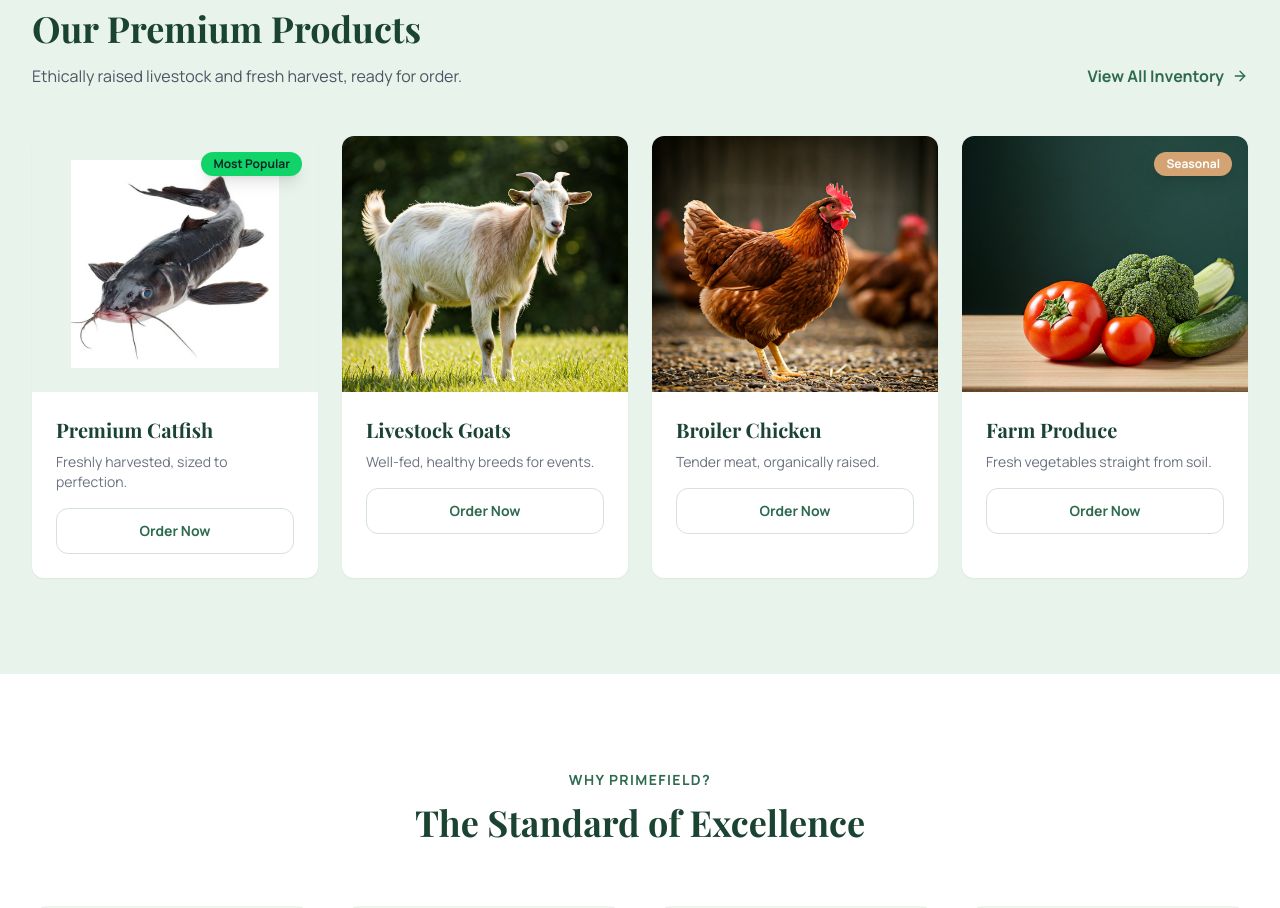
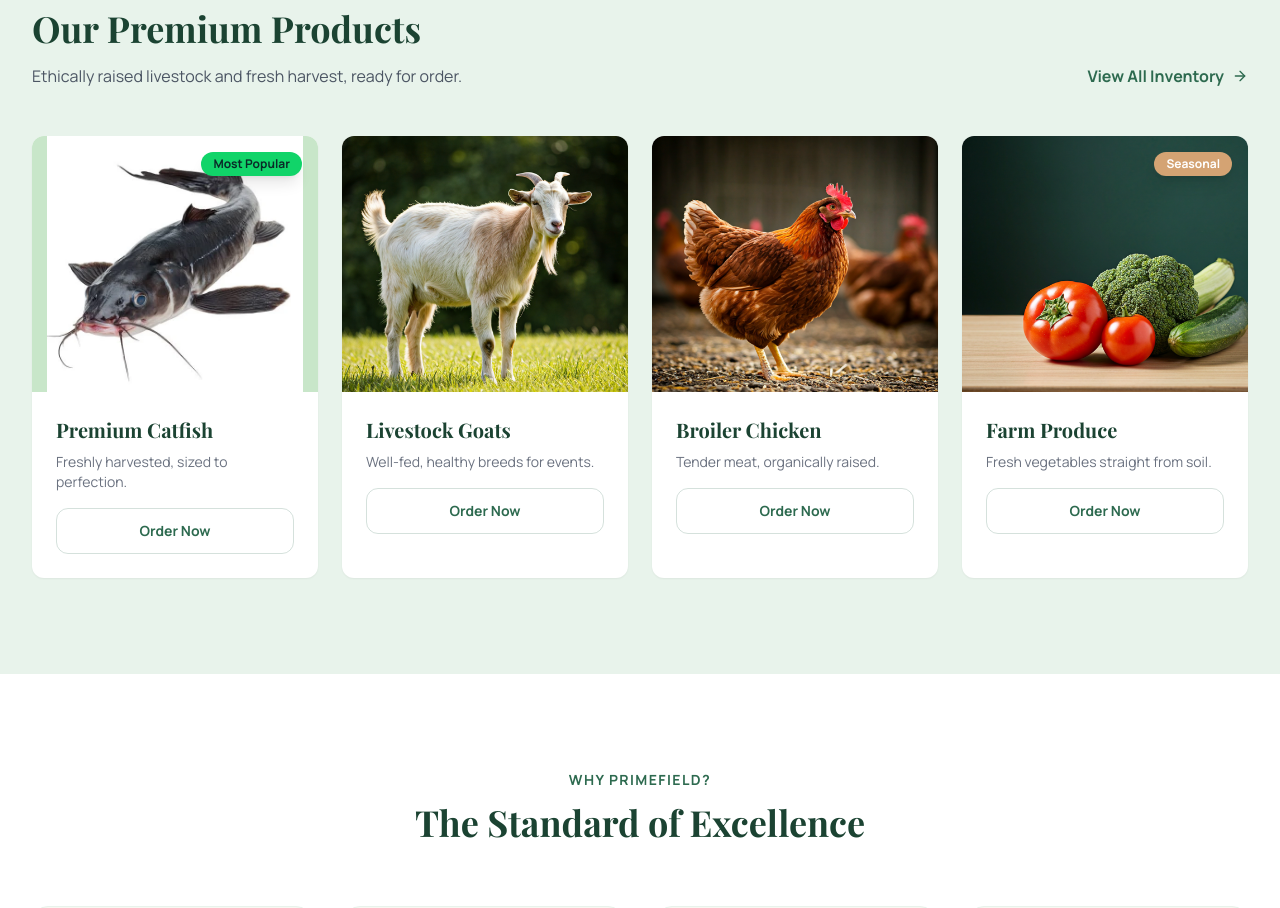
Before and after one commit to Bukassi600104/ultraclean, a Next.js app: page /primefield in a window 1280 px wide. Shown: the part 1580-2488 px from the top of the page. Built offline with nearby package versions, Linux system fonts and the light colour scheme.

Commit message:
fix: Remove padding from catfish card image for consistent card sizing
Removes p-6 padding that was shrinking the catfish image relative to
other product cards; deepens background to #C8E6C9 for a cleaner look.

Co-Authored-By: Claude Sonnet 4.6 <noreply@anthropic.com>

```diff
--- a/app/(primefield)/primefield/page.tsx
+++ b/app/(primefield)/primefield/page.tsx
@@ -37,7 +37,7 @@ const PRODUCTS = [
     description: "Freshly harvested, sized to perfection.",
     // User's real catfish photo — white bg, use object-contain with sage bg
     image: "/catfish.webp",
-    imageStyle: "object-contain p-6 bg-[#E8F3EB]",
+    imageStyle: "object-contain bg-[#C8E6C9]",
     badge: "Most Popular",
     badgeColor: "bg-[#11d469] text-[#0a2a28]",
   },
```
